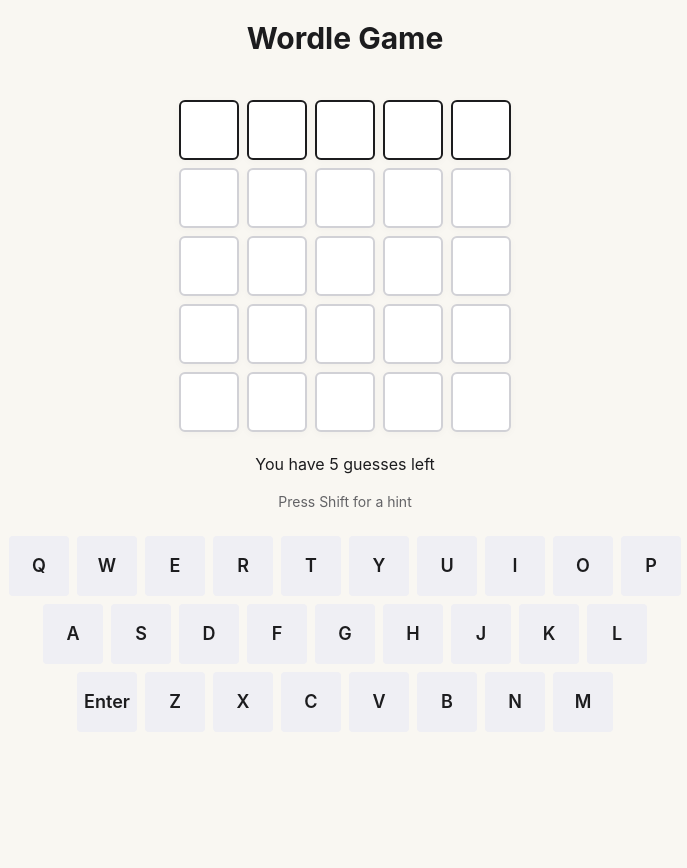
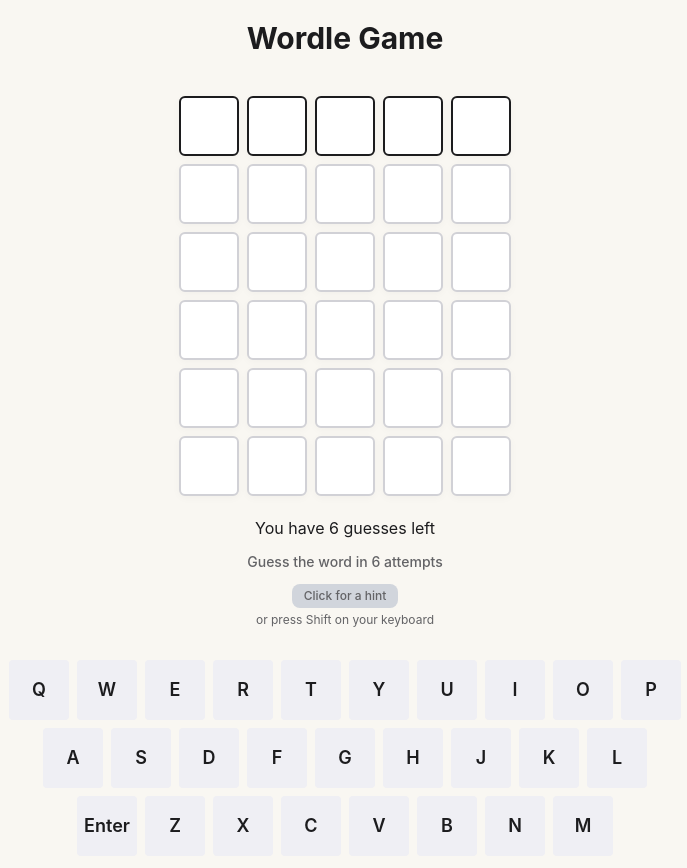
Before and after one commit to CesarSG/WordleGame, a React (Vite) app: page / in a window 1280 px wide. Shown: the whole page, without its empty margins (295-982 px from the left). Before the commit the page ends 800 px from the top, so only its background shows below. Built offline with nearby package versions, Linux system fonts and the light colour scheme.

Commit message:
feat: increase maximum word attempts and enhance hint functionality for touch devices

```diff
--- a/src/App.tsx
+++ b/src/App.tsx
@@ -28,16 +28,27 @@ const WORDS = [
   { word: 'YACHT', hint: 'A luxurious boat used for pleasure cruising' },
   { word: 'ZEBRA', hint: 'An African animal with black and white stripes' }
 ]
-const MAX_WORDS = 5
+const MAX_WORDS = 6
 const WORD_LENGTH = 5
 const USABLE_CHARS = /[a-zA-Z]/
 
+
+function launchConfetti() {
+  confetti({
+    position: { x: window.innerWidth / 2, y: window.innerHeight / 2 },
+    count: 200,
+    size: 1,
+    velocity: 300,
+    fade: false,
+  });
+}
 
 function App() {
 
   const [currentWord, setCurrentWord] = useState('');
   const [currentHint, setCurrentHint] = useState('');
   const [currentGuess, setCurrentGuess] = useState('');
+  const [isTouchDevice, setIsTouchDevice] = useState(false);
   const [historyGuess, setHistoryGuess] = useState<LetterResult[][]>([]);
   const [status, setStatus] = useState<GameStatus>('playing');
 
@@ -47,7 +58,6 @@ function App() {
     if (!acc[letter] || statusPriority[status] > statusPriority[acc[letter]]) acc[letter] = status;
     return acc;
   }, {});
-
 
   function selectWord(){
     const entry = WORDS[Math.floor(Math.random() * WORDS.length)];
@@ -99,7 +109,8 @@ function App() {
   }
 
   useEffect(() =>{
-    selectWord()
+    selectWord();
+    setIsTouchDevice(window.matchMedia('(pointer: coarse)').matches);
   }, [])
 
   useEffect(() => {
@@ -150,7 +161,7 @@ function App() {
   return (
     <>
       <div className="container mx-auto">
-        <div className="grid grid-cols-1 gap-4">
+        <div className="grid grid-cols-1 gap-3">
           <div>
             <h1 className="text-3xl font-bold text-center mt-5">
               Wordle Game
@@ -181,19 +192,25 @@ function App() {
               </div>
             )
           }
+
           {
             status === 'playing' && (
               <>
-                <p
-                  className="text-center text-sm" style={{ color: 'var(--text-secondary)' }}>
-                    Press Shift for a hint
-                </p>
+                <span className="text-center text-sm font-medium" style={{ color: 'var(--text-secondary)' }}>Guess the word in {MAX_WORDS - historyGuess.length} attempts</span>
+                <div className="flex flex-col items-center gap-1 pb-3">
+                  <button onClick={() => { showHintToast(currentHint); dismissToasts(); }} className="bg-gray-300 text-center text-xs mx-auto px-3 py-1 rounded-lg font-medium" style={{ color: 'var(--text-secondary)' }}>{isTouchDevice ? 'Tap for a hint' : 'Click for a hint'}</button>
+                  {!isTouchDevice && <span className="text-center text-xs" style={{ color: 'var(--text-secondary)' }}>or press Shift on your keyboard</span>}
+                </div>
               </>
             )
           }
 
           <Keyboard letterStatuses={letterStatuses} />
-          <Toaster position="top-center" expand={true} duration={2000} />
+          <Toaster
+            position="top-center"
+            expand={true}
+            duration={2000}
+          />
         </div>
       </div>
     </>
```
